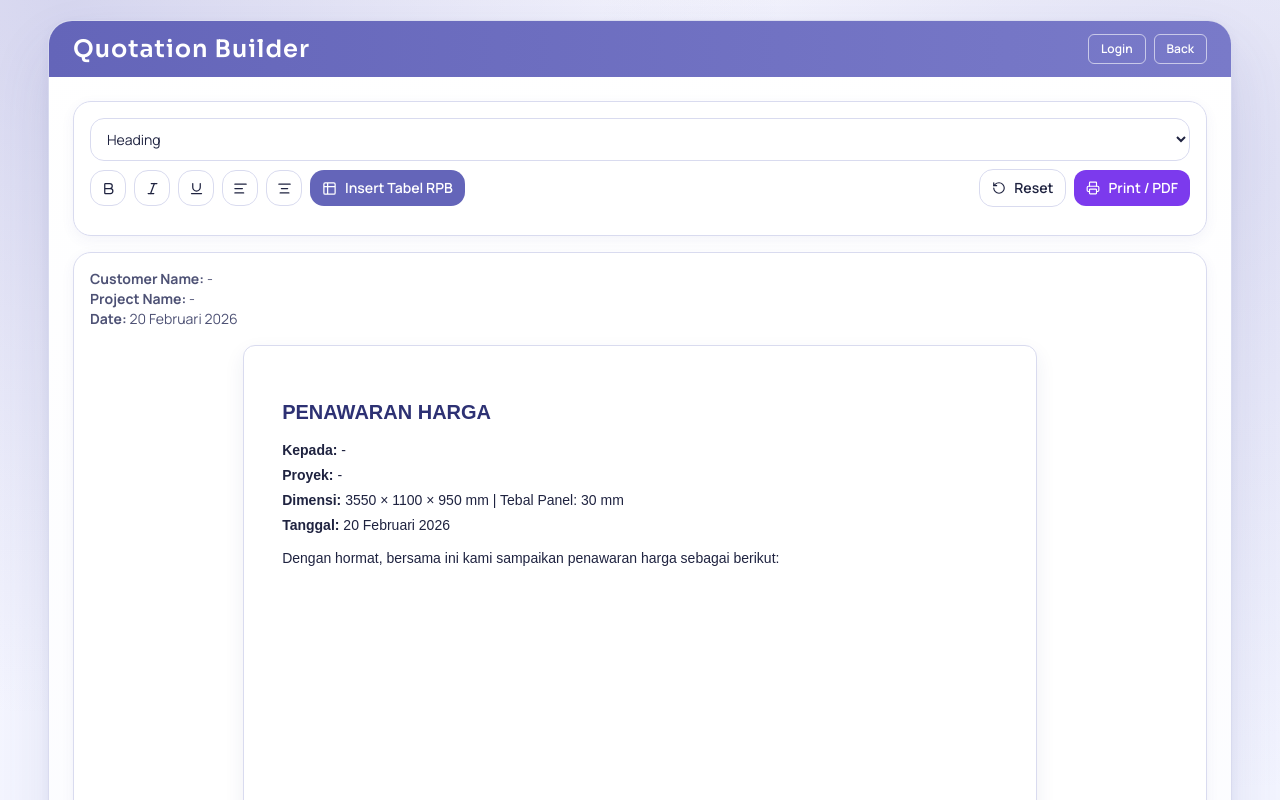
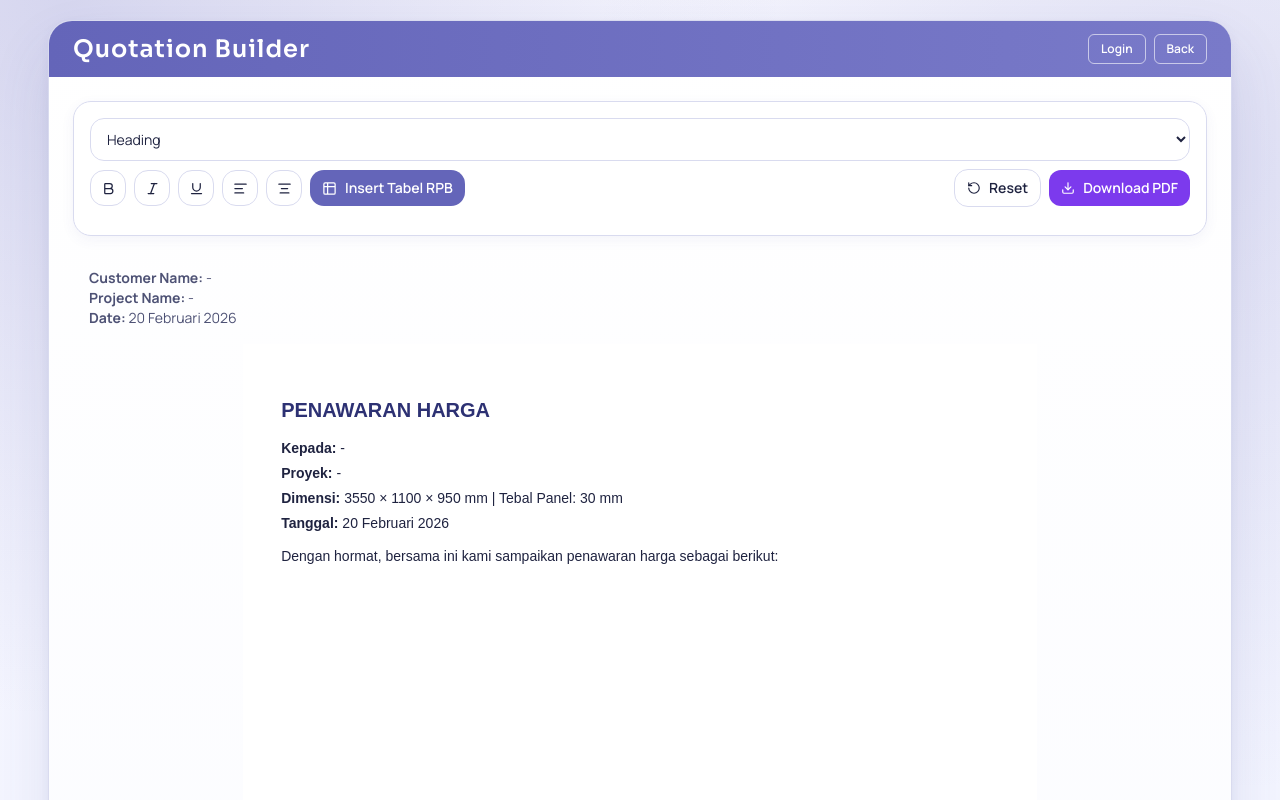
Before and after one commit to Apriansyah-Dimas/rpb-web, a Next.js app: page /quotation in a window 1280 px wide. Shown: the top 800 px of the page. Built offline with nearby package versions, Linux system fonts and the light colour scheme; no server answers; the database is empty.

Commit message:
pdf download fix

```diff
--- a/package.json
+++ b/package.json
@@ -29,6 +29,7 @@
     "@tiptap/react": "^3.20.0",
     "@tiptap/starter-kit": "^3.20.0",
     "expr-eval": "^2.0.2",
+    "html2canvas": "^1.4.1",
     "jspdf": "^4.1.0",
     "jspdf-autotable": "^5.0.7",
     "lucide-react": "^0.574.0",
--- a/src/app/globals.css
+++ b/src/app/globals.css
@@ -156,11 +156,17 @@ body {
   min-height: 297mm;
   max-width: 794px;
   margin: 0 auto;
-  border: 1px solid var(--rpb-border);
-  border-radius: 12px;
+  border: 0;
+  border-radius: 0;
   background: #fff;
   padding: 34px 38px;
-  box-shadow: 0 8px 20px rgba(44, 50, 112, 0.08);
+  box-shadow: none;
+}
+
+.rpb-paper-wrap {
+  border: 0;
+  background: transparent;
+  box-shadow: none;
 }
 
 .rpb-editor-content .tiptap {
--- a/src/app/quotation/page.tsx
+++ b/src/app/quotation/page.tsx
@@ -9,15 +9,15 @@ import {
   AlignCenter,
   AlignLeft,
   Bold,
+  Download,
   FileText,
   Italic,
-  Printer,
   RotateCcw,
   Table2,
   Underline,
 } from "lucide-react";
 import Link from "next/link";
-import { useEffect, useMemo, useRef } from "react";
+import { useEffect, useMemo, useRef, useState } from "react";
 
 const escapeHtml = (value: string): string =>
   value
@@ -47,7 +47,10 @@ export default function QuotationPage() {
   const setQuotationContent = useRpbStore((state) => state.setQuotationContent);
 
   const editorRef = useRef<HTMLDivElement>(null);
+  const paperRef = useRef<HTMLDivElement>(null);
   const hasInitializedRef = useRef(false);
+  const [pdfBusy, setPdfBusy] = useState(false);
+  const [pdfError, setPdfError] = useState<string | null>(null);
 
   const { lineItems } = useMemo(
     () =>
@@ -247,9 +250,63 @@ export default function QuotationPage() {
     hasInitializedRef.current = false;
   };
 
-  const handlePrint = () => {
+  const handleDownloadPdf = async () => {
     saveContent();
-    window.print();
+    if (!paperRef.current || pdfBusy) {
+      return;
+    }
+
+    setPdfBusy(true);
+    setPdfError(null);
+    try {
+      const [{ default: html2canvas }, { default: jsPDF }] = await Promise.all([
+        import("html2canvas"),
+        import("jspdf"),
+      ]);
+      const canvas = await html2canvas(paperRef.current, {
+        backgroundColor: "#ffffff",
+        scale: 2,
+        useCORS: true,
+        logging: false,
+      });
+
+      const pdf = new jsPDF({
+        orientation: "portrait",
+        unit: "mm",
+        format: "a4",
+      });
+
+      const pageWidth = pdf.internal.pageSize.getWidth();
+      const pageHeight = pdf.internal.pageSize.getHeight();
+      const margin = 10;
+      const contentWidth = pageWidth - margin * 2;
+      const contentHeight = pageHeight - margin * 2;
+      const imageHeight = (canvas.height * contentWidth) / canvas.width;
+      const imageData = canvas.toDataURL("image/png");
+
+      let drawnHeight = 0;
+      let pageIndex = 0;
+      while (drawnHeight < imageHeight) {
+        if (pageIndex > 0) {
+          pdf.addPage();
+        }
+        const yOffset = margin - drawnHeight;
+        pdf.addImage(imageData, "PNG", margin, yOffset, contentWidth, imageHeight);
+        drawnHeight += contentHeight;
+        pageIndex += 1;
+      }
+
+      const safeProjectName = (projectName || "quotation")
+        .replace(/[^a-z0-9-_]+/gi, "-")
+        .replace(/^-+|-+$/g, "");
+      pdf.save(`Quotation-${safeProjectName || "quotation"}.pdf`);
+    } catch (error) {
+      setPdfError(
+        error instanceof Error ? `Gagal download PDF: ${error.message}` : "Gagal download PDF.",
+      );
+    } finally {
+      setPdfBusy(false);
+    }
   };
 
   return (
@@ -277,6 +334,11 @@ export default function QuotationPage() {
           {masterError ? (
             <div className="rounded-xl border border-red-200 bg-red-50 px-4 py-3 text-sm text-red-700">
               {masterError}
+            </div>
+          ) : null}
+          {pdfError ? (
+            <div className="rounded-xl border border-red-200 bg-red-50 px-4 py-3 text-sm text-red-700">
+              {pdfError}
             </div>
           ) : null}
 
@@ -382,10 +444,11 @@ export default function QuotationPage() {
                 <button
                   type="button"
                   className="inline-flex items-center gap-2 rounded-xl bg-[#7c3aed] px-3 py-2 text-sm font-semibold text-white"
-                  onClick={handlePrint}
+                  onClick={() => void handleDownloadPdf()}
+                  disabled={pdfBusy}
                 >
-                  <Printer size={14} />
-                  Print / PDF
+                  <Download size={14} />
+                  {pdfBusy ? "Menyiapkan PDF..." : "Download PDF"}
                 </button>
               </div>
             </div>
@@ -397,7 +460,7 @@ export default function QuotationPage() {
             ) : null}
           </section>
 
-          <section className="rpb-section p-4">
+          <section className="rpb-section rpb-paper-wrap p-4">
             <div className="no-print mb-4 text-sm text-rpb-ink-soft">
               <div>
                 <strong>Customer Name:</strong> {customerName || "-"}
@@ -410,7 +473,7 @@ export default function QuotationPage() {
               </div>
             </div>
 
-            <div className="rpb-doc-canvas">
+            <div ref={paperRef} className="rpb-doc-canvas">
               <div
                 ref={editorRef}
                 contentEditable
```
Also changed, not shown: 1 other file (tests, documents, lock files or other folders).
